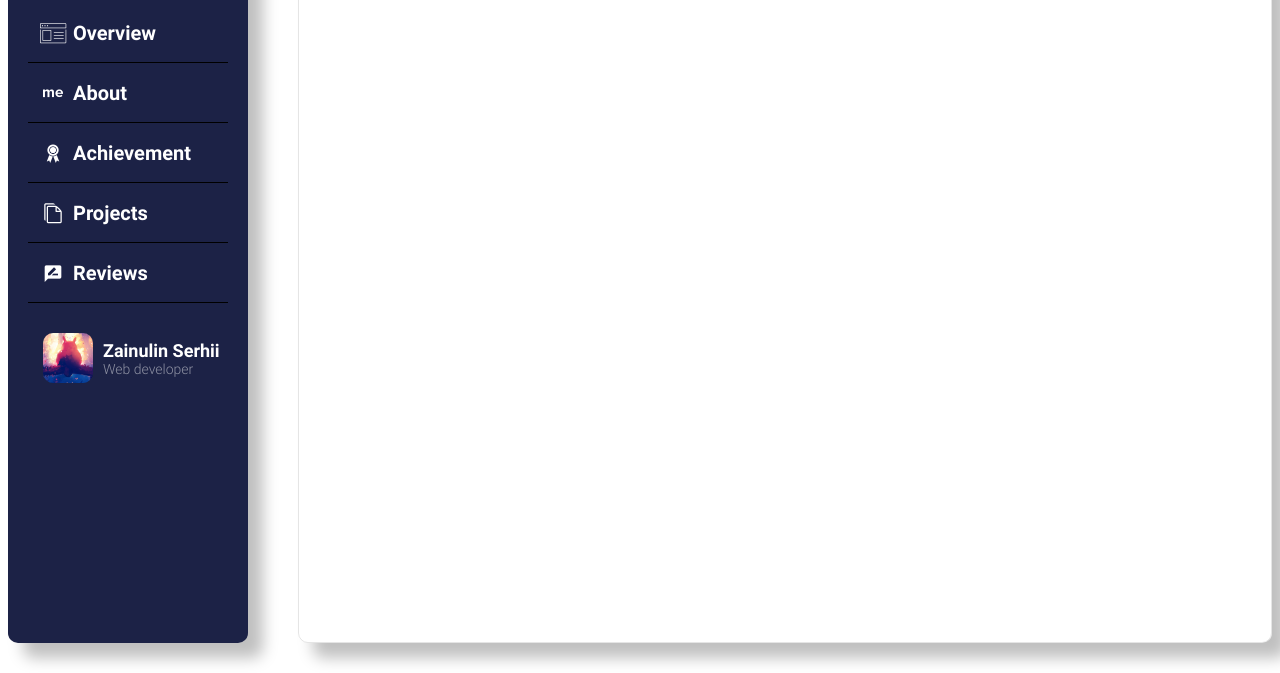
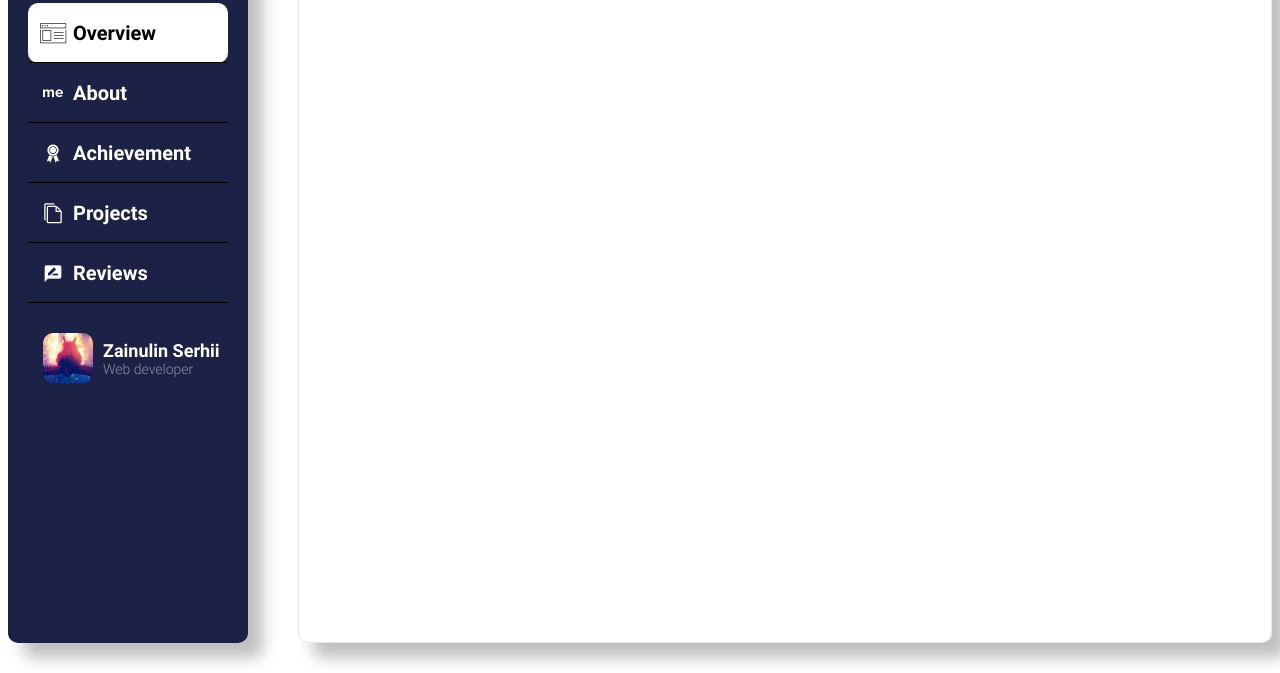
Before and after one commit to Sadoharu/task_js_dom, a plain HTML site: page index.html in a window 1280 px wide. Shown: the part 127-800 px from the top of the page. Drawn offline with Linux system fonts and the light colour scheme.

Commit message:
fix js file

```diff
--- a/scripts.js
+++ b/scripts.js
@@ -28,14 +28,18 @@ window.addEventListener("DOMContentLoaded", () => {
   navListItem.forEach((item, i) => {
     const liItem = document.createElement("li");
     liItem.classList.add("nav-bar__list_item");
-      liItem.tabIndex = 0;
     liItem.setAttribute("data-index", i);
     liItem.innerHTML = `
-              <span class="nav-bar__list_icon ${item.icon}"></span>
-              <span class="nav-bar__list_title">${item.title}</span>
+      <button class="nav-bar__list_button">
+        <span class="${item.icon}">
+        </span>
+        ${item.title}
+      </button>
     `;
     navList.append(liItem);
   });
+
+  navList.querySelector(".nav-bar__list_button").classList.add("active");
 
   const togglePageVisibility = (show = 0) => {
     pages.forEach((item) => {
@@ -46,27 +50,11 @@ window.addEventListener("DOMContentLoaded", () => {
 
   togglePageVisibility();
 
-    const togglePage = (e, node) => {
-      togglePageVisibility(node.getAttribute("data-index"));
-      e.currentTarget
-        .querySelectorAll(".nav-bar__list_item")
-        .forEach((item) => item.classList.remove("active"));
-      node.classList.add("active");
-    };
-
   navList.addEventListener("click", (e) => {
-      if (e.target.getAttribute("data-index")) {
-        togglePage(e, e.target);
-      } else if (
+    togglePageVisibility(
       e.target.closest(".nav-bar__list_item").getAttribute("data-index")
-      ) {
-        togglePage(e, e.target.closest(".nav-bar__list_item"));
-      }
-    });
-
-    document.addEventListener("keyup", (e) => {
-      if (e.code === "Space") {
-        togglePage(e, e.target);
-      }
+    );
+    navList.querySelector(".active").classList.remove("active");
+    e.target.classList.add("active");
   });
 });
--- a/style.css
+++ b/style.css
@@ -99,19 +99,6 @@
 
 .nav-bar__list_item {
     position: relative;
-    display: grid;
-    grid-template-columns: 30px auto;
-    column-gap: 5px;
-    justify-content: start;
-    align-items: center;
-    justify-items: center;
-    padding-left: 10px;
-    font-size: 20px;
-    height: 60px;
-    font-weight: 700;
-    border-radius: 10px;
-    transition: 0.4s all;
-    cursor: pointer;
 }
 
 .nav-bar__list_item::after{
@@ -123,20 +110,34 @@
     background-color: #000;
 }
 
-.nav-bar__list_item.active {
+.nav-bar__list_button.active {
     background-color: #fff;
     color: #000;
 }
 
-.nav-bar__list_item:hover {
+.nav-bar__list_button:hover {
     background-color: #fff;
     color: #000;
 }
 
-.nav-bar__list_item:hover::after {
-    content: '';
-    height: 0;
-    width: 0;
+.nav-bar__list_button {
+    font-size: 20px;
+    height: 60px;
+    font-weight: 700;
+    color: #fff;
+    display: grid;
+    grid-template-columns: 30px auto;
+    column-gap: 5px;
+    justify-content: start;
+    align-items: center;
+    justify-items: center;
+    padding-left: 10px;
+    border-radius: 10px;
+    transition: 0.4s all;
+    background-color: #1c2246;
+    border: none;
+    width: 100%;
+    cursor: pointer;
 }
 
 .user {
```
Lines whose indentation alone changed are shown as unchanged.
